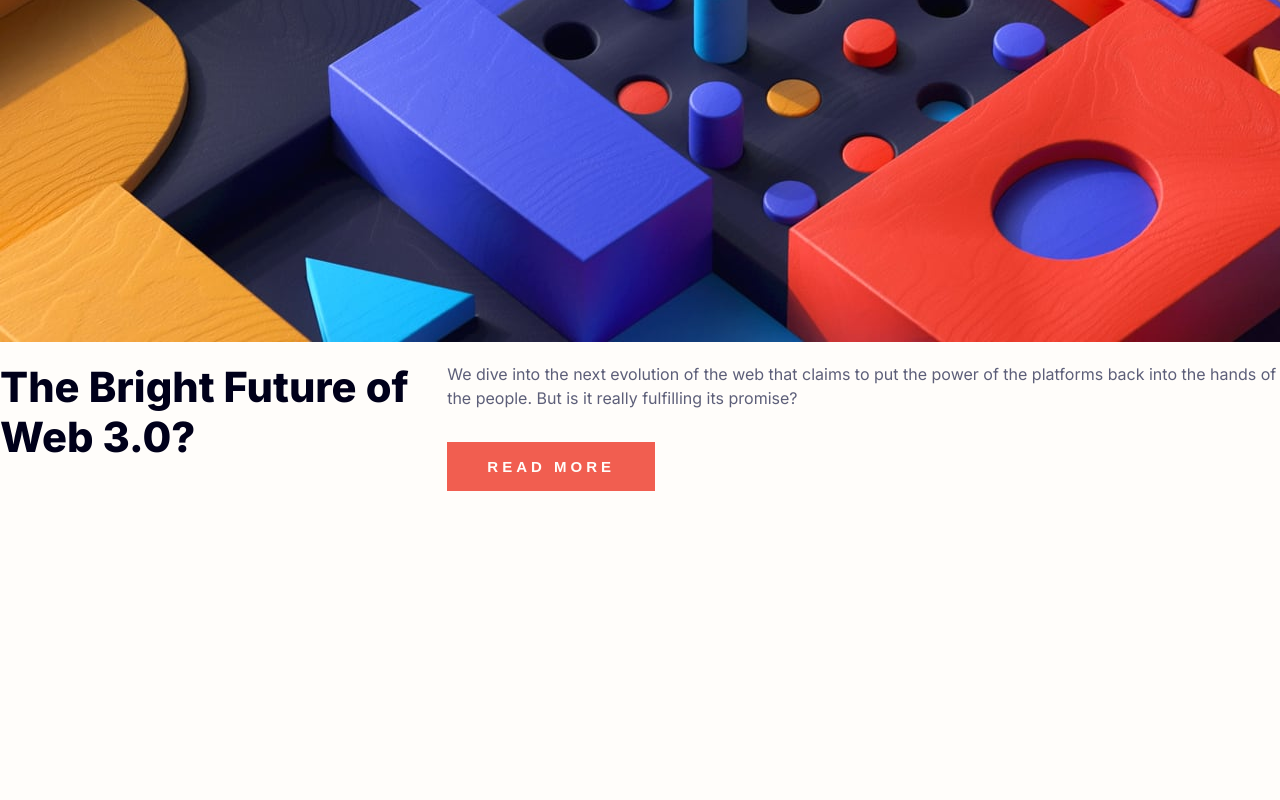
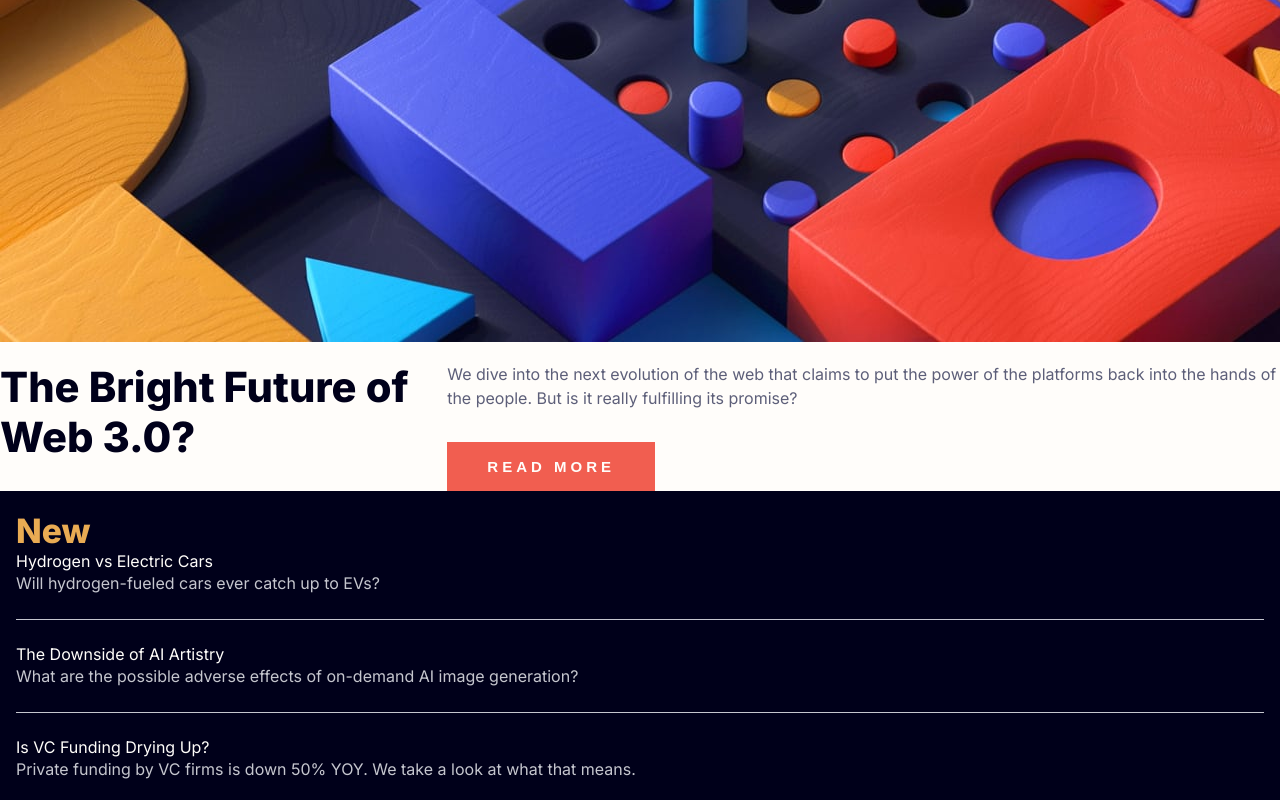
Before and after one commit to kdumagalhaes/news-homepage, a React (Vite) app: page / in a window 1280 px wide. Shown: the part 325-1125 px from the top of the page. Before the commit the page ends 816 px from the top, so only its background shows below. Built offline with nearby package versions, Linux system fonts and the light colour scheme.

Commit message:
Add Sidebar component

```diff
--- a/src/App.tsx
+++ b/src/App.tsx
@@ -17,6 +17,7 @@ function App() {
       <Logo />
       <Navigation />
       <Hero />
+      <Sidebar />
       <GlobalStyles />
     </ThemeProvider>
   )
--- /dev/null
+++ b/src/components/molecules/Sidebar/Sidebar.tsx
@@ -0,0 +1,59 @@
+import { InternalLink } from '../../atoms/Link/InternalLink'
+import { Paragraph } from '../../atoms/Paragraph/Paragraph'
+import { Title, Headings } from '../../atoms/Title/Title'
+import { Container, NewsBlock } from './styles'
+
+// incluir cssHandler no Title
+// incluir prop de tamanho de fonte no Paragraph
+
+export function Sidebar() {
+  return (
+    <Container>
+      <Title
+        heading={Headings.H2}
+        text="New"
+        color="hsl(35, 77%, 62%)"
+        size="2.1rem"
+      />
+      <NewsBlock>
+        <InternalLink
+          anchor="#"
+          text="Hydrogen vs Electric Cars"
+          size="1rem"
+          color="hsl(36, 100%, 99%)"
+          colorHover="hsl(35, 77%, 62%)"
+        />
+        <Paragraph
+          text="Will hydrogen-fueled cars ever catch up to EVs?"
+          color="hsl(233, 8%, 79%)"
+        />
+      </NewsBlock>
+      <NewsBlock>
+        <InternalLink
+          anchor="#"
+          text="The Downside of AI Artistry"
+          size="1rem"
+          color="hsl(36, 100%, 99%)"
+          colorHover="hsl(35, 77%, 62%)"
+        />
+        <Paragraph
+          text="What are the possible adverse effects of on-demand AI image generation?"
+          color="hsl(233, 8%, 79%)"
+        />
+      </NewsBlock>
+      <NewsBlock>
+        <InternalLink
+          anchor="#"
+          text="Is VC Funding Drying Up?"
+          size="1rem"
+          color="hsl(36, 100%, 99%)"
+          colorHover="hsl(35, 77%, 62%)"
+        />
+        <Paragraph
+          text="Private funding by VC firms is down 50% YOY. We take a look at what that means."
+          color="hsl(233, 8%, 79%)"
+        />
+      </NewsBlock>
+    </Container>
+  )
+}
--- /dev/null
+++ b/src/components/molecules/Sidebar/styles.ts
@@ -0,0 +1,18 @@
+import styled from 'styled-components'
+
+export const Container = styled.aside`
+  background-color: ${(props) => props.theme['very-dark-blue']};
+  padding: 1.2rem 1rem;
+`
+
+export const NewsBlock = styled.div`
+  margin-bottom: 1.5rem;
+  border-bottom: 1px solid ${(props) => props.theme['grayish-blue']};
+  padding-bottom: 1.5rem;
+
+  &:last-child {
+    margin-bottom: 0;
+    padding-bottom: 0;
+    border-bottom: none;
+  }
+`
```
